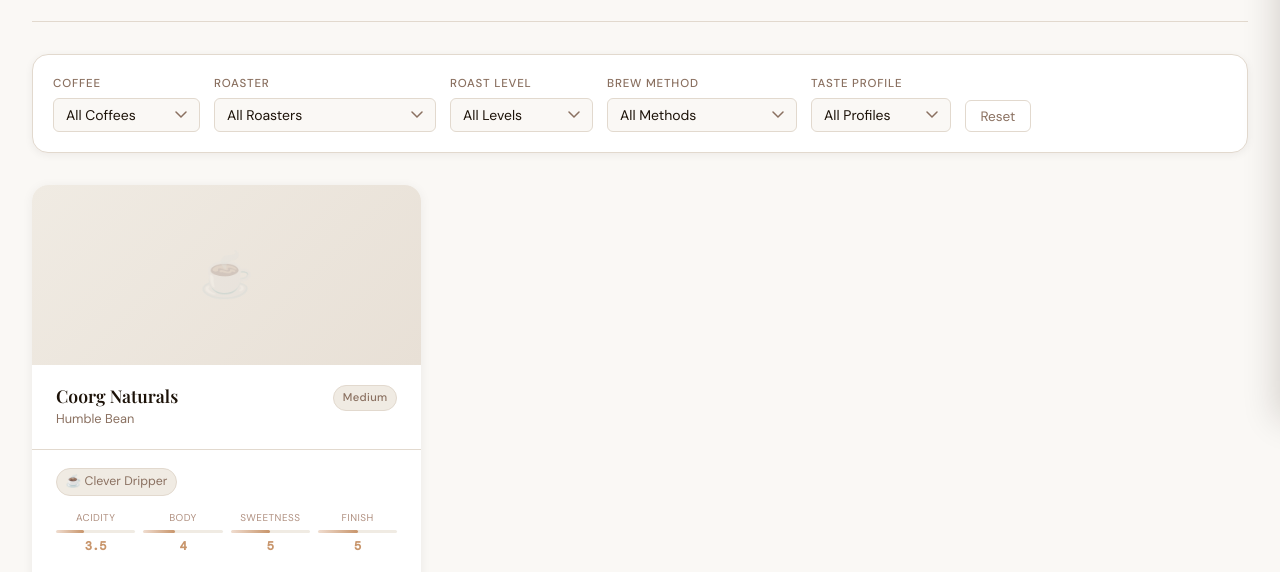
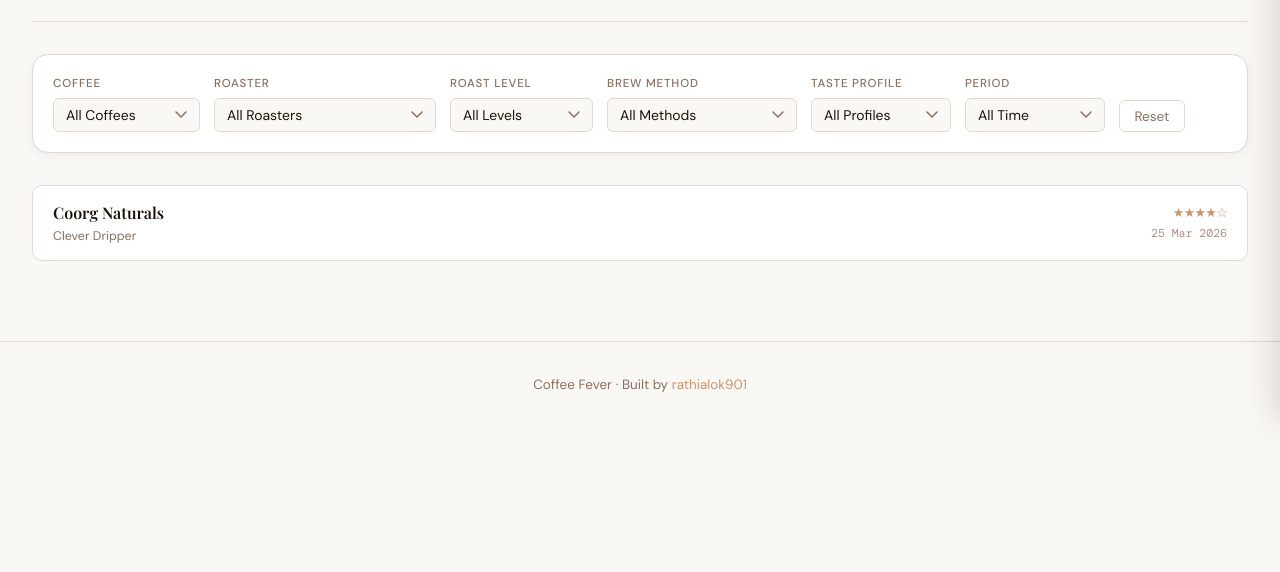
Before and after one commit to rathialok901/coffee-fever, a plain HTML site: page index.html in a window 1280 px wide. Shown: the part 380-952 px from the top of the page. After the commit the page ends 808 px from the top, so only its background shows below. Drawn offline with nearby package versions, Linux system fonts and the light colour scheme; a web font is replaced by a local one.

Commit message:
Compact journal cards, date range filter, search fix
- Journal cards now show only bean name, brew method, and stars
- Click any card to open full detail modal (scores, notes, tags, etc.)
- Added "Period" filter: last 7 / 14 / 30 / 90 days or all time
- Search correctly filters cards (non-matching entries are hidden)

Co-Authored-By: Claude Sonnet 4.6 <noreply@anthropic.com>

```diff
--- a/app.js
+++ b/app.js
@@ -16,7 +16,7 @@ const state = {
   coffees:  [],
   activeSection: 'journal',
   search:   '',
-  filters:  { coffee: '', roaster: '', roastLevel: '', method: '', taste: '' },
+  filters:  { coffee: '', roaster: '', roastLevel: '', method: '', taste: '', days: '' },
   catalogStatus: 'current',
   recipeFilter: '',
   adminMode: false
@@ -404,13 +404,15 @@ function populateFilters() {
 // ---- SECTION: JOURNAL ----
 function getFilteredJournal() {
   const q = state.search.toLowerCase();
-  const { coffee, roaster, roastLevel, method, taste } = state.filters;
+  const { coffee, roaster, roastLevel, method, taste, days } = state.filters;
+  const cutoff = days ? Date.now() - parseInt(days) * 86400000 : null;
   return state.journal.filter(e => {
-    if (coffee    && e.coffeeId !== coffee)                                           return false;
-    if (roaster   && e.roasterId !== roaster)                                         return false;
-    if (roastLevel && e.roastLevel !== roastLevel)                                    return false;
-    if (method    && e.brewMethod !== method)                                         return false;
+    if (coffee    && e.coffeeId !== coffee)                                                         return false;
+    if (roaster   && e.roasterId !== roaster)                                                       return false;
+    if (roastLevel && e.roastLevel !== roastLevel)                                                  return false;
+    if (method    && e.brewMethod !== method)                                                       return false;
     if (taste     && !(e.tasteTags || []).some(t => t.toLowerCase().includes(taste.toLowerCase()))) return false;
+    if (cutoff    && e.date && new Date(e.date + 'T00:00:00').getTime() < cutoff)                   return false;
     if (q) {
       const blob = [e.beanName, e.roasterName, e.origin, e.brewMethod, e.notes,
                     ...(e.tasteTags || [])].join(' ').toLowerCase();
@@ -442,51 +444,16 @@ function renderJournal() {
 function buildJournalCard(e) {
   const q = state.search;
   const div = document.createElement('div');
-  div.className = 'journal-card';
-
-  const scores = e.scores || {};
-  const coffee = e.coffeeId ? state.coffees.find(c => c.id === e.coffeeId) : null;
-  const imgPath = e.image || (coffee && coffee.image) || null;
+  div.className = 'journal-card journal-card--compact';
 
   div.innerHTML = `
-    ${buildCardImage(imgPath, e.beanName || 'Brew')}
-    <div class="journal-card-header">
-      <div>
-        <div class="journal-card-bean">${highlight(e.beanName || 'Unnamed Bean', q)}</div>
-        <div class="journal-card-roaster">${highlight(e.roasterName || '', q)}</div>
-      </div>
-      <span class="roast-badge">${e.roastLevel || '—'}</span>
+    <div class="jc-main">
+      <div class="jc-name">${highlight(e.beanName || 'Unnamed Bean', q)}</div>
+      <div class="jc-method">${e.brewMethod || '—'}</div>
     </div>
-    <div class="journal-card-body">
-      <div class="journal-meta">
-        ${e.origin ? `<span class="meta-chip">📍 ${highlight(e.origin, q)}</span>` : ''}
-        ${e.brewMethod ? `<span class="meta-chip">☕ ${e.brewMethod}</span>` : ''}
-        ${e.grindClicks ? `<span class="meta-chip">⚙️ ${e.grindClicks} clicks</span>` :
-          (e.grindLabel ? `<span class="meta-chip">⚙️ ${e.grindLabel}</span>` : '')}
-        ${e.dose ? `<span class="meta-chip">⚖️ ${e.dose}</span>` : ''}
-      </div>
-      ${Object.keys(scores).length ? `
-        <div class="journal-scores">
-          ${['acidity','body','sweetness','finish'].map(s => `
-            <div class="score-item">
-              <div class="score-label">${s}</div>
-              <div class="score-bar-wrap"><div class="score-bar" style="width:${(scores[s]||0)*10}%"></div></div>
-              <div class="score-num">${scores[s] ?? '—'}</div>
-            </div>
-          `).join('')}
-        </div>
-      ` : ''}
-      ${e.notes ? `<div class="journal-notes">${highlight(e.notes, q)}</div>` : ''}
-      <div class="journal-tags">
-        ${(e.tasteTags||[]).map(t => `<span class="taste-tag ${getTasteClass(t)}">${t}</span>`).join('')}
-      </div>
-    </div>
-    <div class="journal-card-footer">
-      <span class="journal-date">${formatDate(e.date)}</span>
-      <div style="display:flex;align-items:center;gap:0.5rem;">
-        ${e.overallRating ? `<span class="star-rating">${starsHtml(e.overallRating)}</span>` : ''}
-        <span class="journal-method-badge">${e.brewMethod || '—'}</span>
-      </div>
+    <div class="jc-right">
+      ${e.overallRating ? `<div class="jc-stars">${starsHtml(e.overallRating)}</div>` : '<div class="jc-stars"></div>'}
+      <div class="jc-date">${formatDate(e.date)}</div>
     </div>
   `;
 
@@ -1689,7 +1656,8 @@ document.addEventListener('DOMContentLoaded', () => {
     filterRoaster:    'roaster',
     filterRoastLevel: 'roastLevel',
     filterMethod:     'method',
-    filterTaste:      'taste'
+    filterTaste:      'taste',
+    filterDays:       'days'
   };
   Object.entries(filterMap).forEach(([id, key]) => {
     $(id).addEventListener('change', (e) => {
@@ -1700,7 +1668,7 @@ document.addEventListener('DOMContentLoaded', () => {
 
   $('filterReset').addEventListener('click', () => {
     Object.keys(filterMap).forEach(id => $(id).value = '');
-    state.filters = { coffee: '', roaster: '', roastLevel: '', method: '', taste: '' };
+    state.filters = { coffee: '', roaster: '', roastLevel: '', method: '', taste: '', days: '' };
     renderJournal();
   });
 
--- a/index.html
+++ b/index.html
@@ -124,6 +124,16 @@
             <option>Floral</option><option>Earthy</option>
             <option>Caramel</option><option>Spicy</option><option>Citrus</option>
             <option>Nutty</option><option>Brown Sugar</option>
+          </select>
+        </div>
+        <div class="filter-group">
+          <label class="filter-label">Period</label>
+          <select class="filter-select" id="filterDays">
+            <option value="">All Time</option>
+            <option value="7">Last 7 days</option>
+            <option value="14">Last 14 days</option>
+            <option value="30">Last 30 days</option>
+            <option value="90">Last 90 days</option>
           </select>
         </div>
         <button class="filter-reset" id="filterReset">Reset</button>
--- a/style.css
+++ b/style.css
@@ -366,39 +366,40 @@ body {
 
 /* ---- JOURNAL GRID ---- */
 .journal-grid {
-  display: grid;
-  grid-template-columns: repeat(auto-fill, minmax(320px, 1fr));
-  gap: 1.5rem;
+  display: flex;
+  flex-direction: column;
+  gap: 0.5rem;
 }
 
-.journal-card {
+/* Compact journal row card */
+.journal-card--compact {
   background: var(--white);
-  border-radius: var(--radius); overflow: hidden;
-  transition: box-shadow var(--transition), transform var(--transition);
+  border-radius: var(--radius-sm);
+  border: 1px solid var(--border);
+  padding: 0.85rem 1.25rem;
+  display: flex; align-items: center; justify-content: space-between; gap: 1rem;
   cursor: pointer;
-  box-shadow: 0 2px 12px var(--shadow-sm);
+  transition: background var(--transition), box-shadow var(--transition);
 }
-.journal-card:hover {
-  transform: translateY(-3px);
-  box-shadow: 0 8px 28px var(--shadow-md);
-}
-.journal-card:hover .card-image img { transform: scale(1.04); }
-
-.journal-card-header {
-  padding: 1.25rem 1.5rem;
-  display: flex; justify-content: space-between; align-items: flex-start;
-  border-bottom: 1px solid var(--border);
+.journal-card--compact:hover {
+  background: var(--surface);
+  box-shadow: 0 2px 10px var(--shadow-sm);
 }
 
-.journal-card-bean {
+.jc-main { flex: 1; min-width: 0; }
+.jc-name {
   font-family: var(--font-display);
-  font-size: 1.1rem; color: var(--text); font-weight: 600;
-  line-height: 1.2;
+  font-size: 1rem; color: var(--text); font-weight: 600;
+  white-space: nowrap; overflow: hidden; text-overflow: ellipsis;
 }
-
-.journal-card-roaster {
-  font-size: 0.8rem; color: var(--text-muted); margin-top: 0.15rem;
+.jc-method {
+  font-size: 0.78rem; color: var(--text-muted); margin-top: 0.1rem;
 }
+.jc-right {
+  display: flex; flex-direction: column; align-items: flex-end; gap: 0.15rem; flex-shrink: 0;
+}
+.jc-stars { color: var(--accent); font-size: 0.8rem; letter-spacing: -0.05em; min-height: 1em; }
+.jc-date { font-size: 0.72rem; color: var(--text-light); font-family: var(--font-mono); }
 
 .roast-badge {
   background: var(--surface); color: var(--text-muted);
@@ -406,13 +407,6 @@ body {
   border-radius: 20px; letter-spacing: 0.03em;
   border: 1px solid var(--border); white-space: nowrap;
   flex-shrink: 0; margin-left: 0.5rem;
-}
-
-.journal-card-body { padding: 1.1rem 1.5rem; }
-
-.journal-meta {
-  display: flex; flex-wrap: wrap; gap: 0.4rem;
-  margin-bottom: 0.875rem;
 }
 
 .meta-chip {
@@ -433,13 +427,6 @@ body {
 .score-bar { height: 100%; background: linear-gradient(90deg, var(--accent-light), var(--accent)); border-radius: 2px; transition: width 0.6s ease; }
 .score-num { font-size: 0.75rem; font-weight: 600; color: var(--accent); font-family: var(--font-mono); }
 
-.journal-notes {
-  font-size: 0.84rem; color: var(--text-muted);
-  font-style: italic; line-height: 1.55;
-  display: -webkit-box; -webkit-line-clamp: 2;
-  -webkit-box-orient: vertical; overflow: hidden;
-}
-
 .journal-tags { display: flex; flex-wrap: wrap; gap: 0.3rem; margin-top: 0.75rem; }
 
 .taste-tag {
@@ -457,19 +444,7 @@ body {
 .taste-tag.brown-sugar { background: #fdf4e0; color: #7a5010; border-color: #e8c870; }
 .taste-tag.default { background: var(--surface); color: var(--text-muted); border-color: var(--border); }
 
-.journal-card-footer {
-  padding: 0.75rem 1.5rem;
-  border-top: 1px solid var(--border);
-  display: flex; justify-content: space-between; align-items: center;
-}
-
 .journal-date { font-size: 0.775rem; color: var(--text-light); font-family: var(--font-mono); }
-
-.journal-method-badge {
-  font-size: 0.71rem; background: var(--surface);
-  color: var(--text-muted); padding: 0.15rem 0.5rem;
-  border-radius: 4px; border: 1px solid var(--border);
-}
 
 .star-rating { color: var(--accent); font-size: 0.85rem; letter-spacing: -0.05em; }
 
@@ -1121,7 +1096,7 @@ body {
   .filter-bar { padding: 1rem; gap: 0.75rem; }
   .filter-select { min-width: 0; width: 100%; }
   .filter-group { width: calc(50% - 0.375rem); }
-  .journal-grid { grid-template-columns: 1fr; }
+  .journal-grid { gap: 0.4rem; }
   .catalog-grid { grid-template-columns: 1fr; }
   .roaster-grid { grid-template-columns: 1fr; }
   .gear-grid { grid-template-columns: 1fr; }
```
